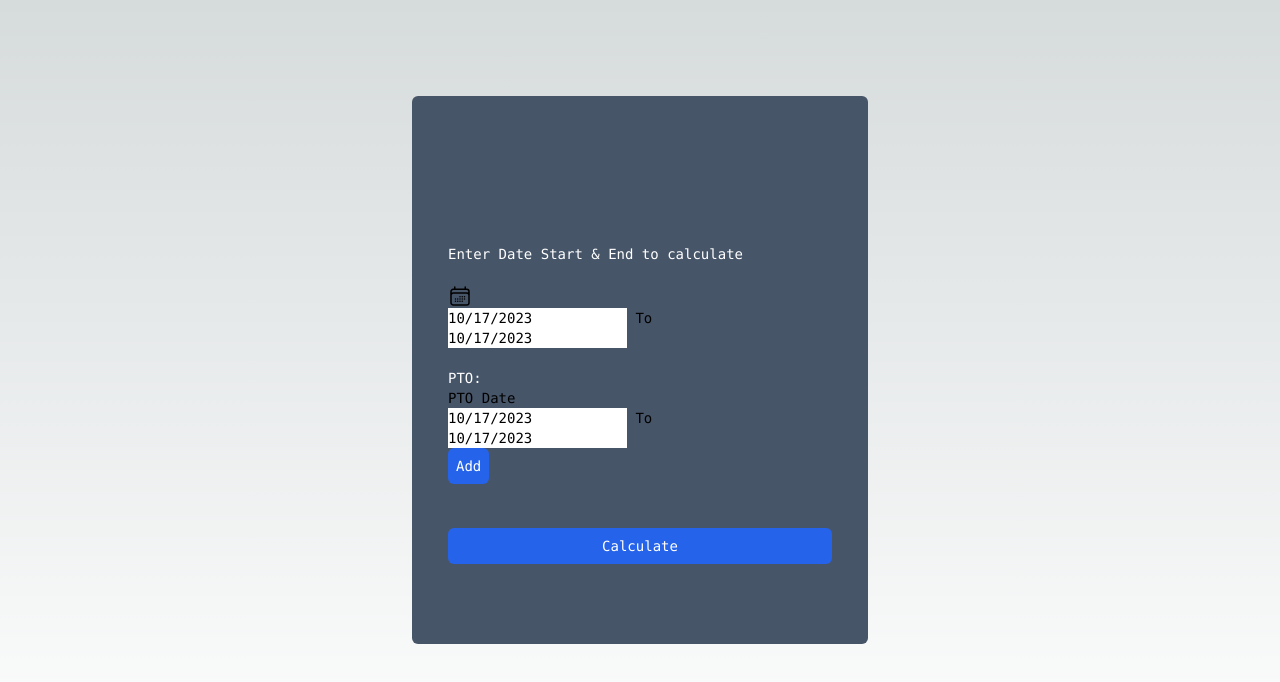
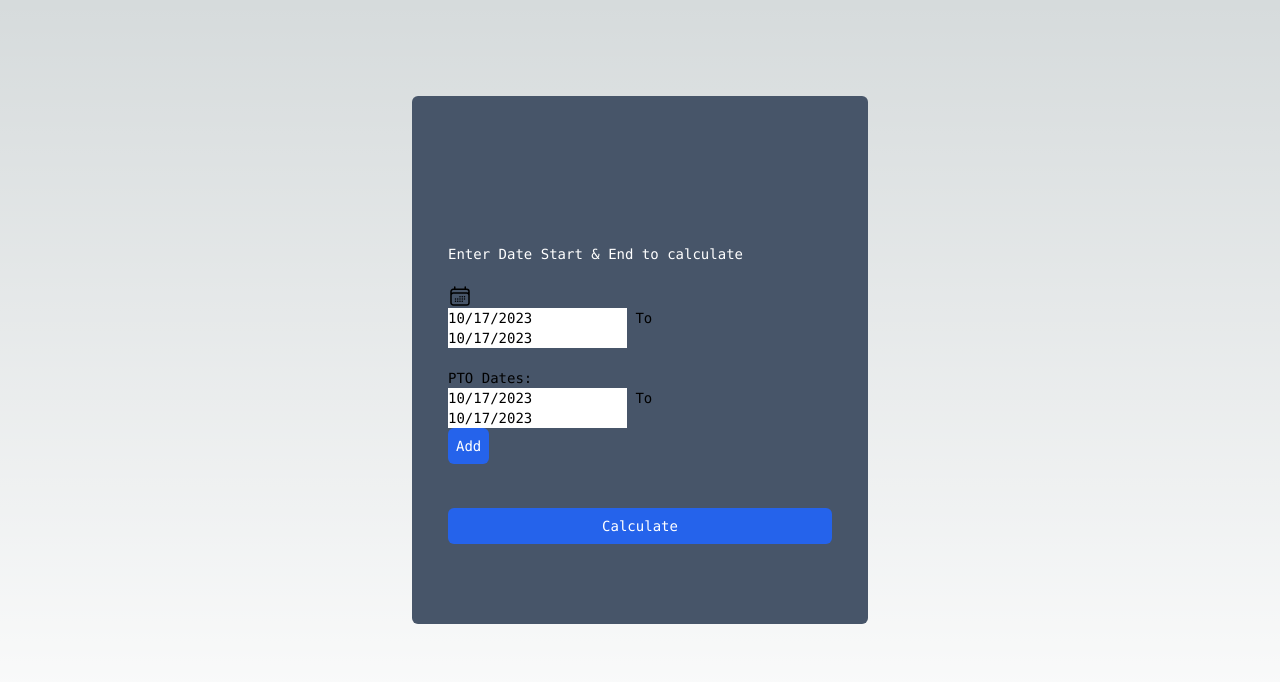
Before and after one commit to n3cr0Tech/wfh_date_calculator, a Next.js app: page / in a window 1280 px wide. Shown: the top 682 px of the page. Built offline with nearby package versions, Linux system fonts and the light colour scheme.

Commit message:
code cleanup

```diff
--- a/src/components/ui/main-form.tsx
+++ b/src/components/ui/main-form.tsx
@@ -15,7 +15,7 @@ export default function MainForm() {
     const [startDate, endDate] = range;
     setStartDate(startDate);
     setEndDate(endDate);
-    setCalculatedOutput("foo");
+    setCalculatedOutput("");
 
   };
 
@@ -74,7 +74,6 @@ export default function MainForm() {
               </div>
 
               <div className="py-5">
-                <h1 className="h1" style={{color: "white"}}>PTO:</h1>
                 <PTODates></PTODates>
               </div>
 
--- a/src/components/ui/pto-dates.tsx
+++ b/src/components/ui/pto-dates.tsx
@@ -37,7 +37,7 @@ export default function PTODates(){
 
     return(
         <div>
-            <span>PTO Date</span>
+            <span>PTO Dates:</span>
             {
                 startDateList.map((e, i) =>(
                     <div key={`pto_${i}`}>
```
